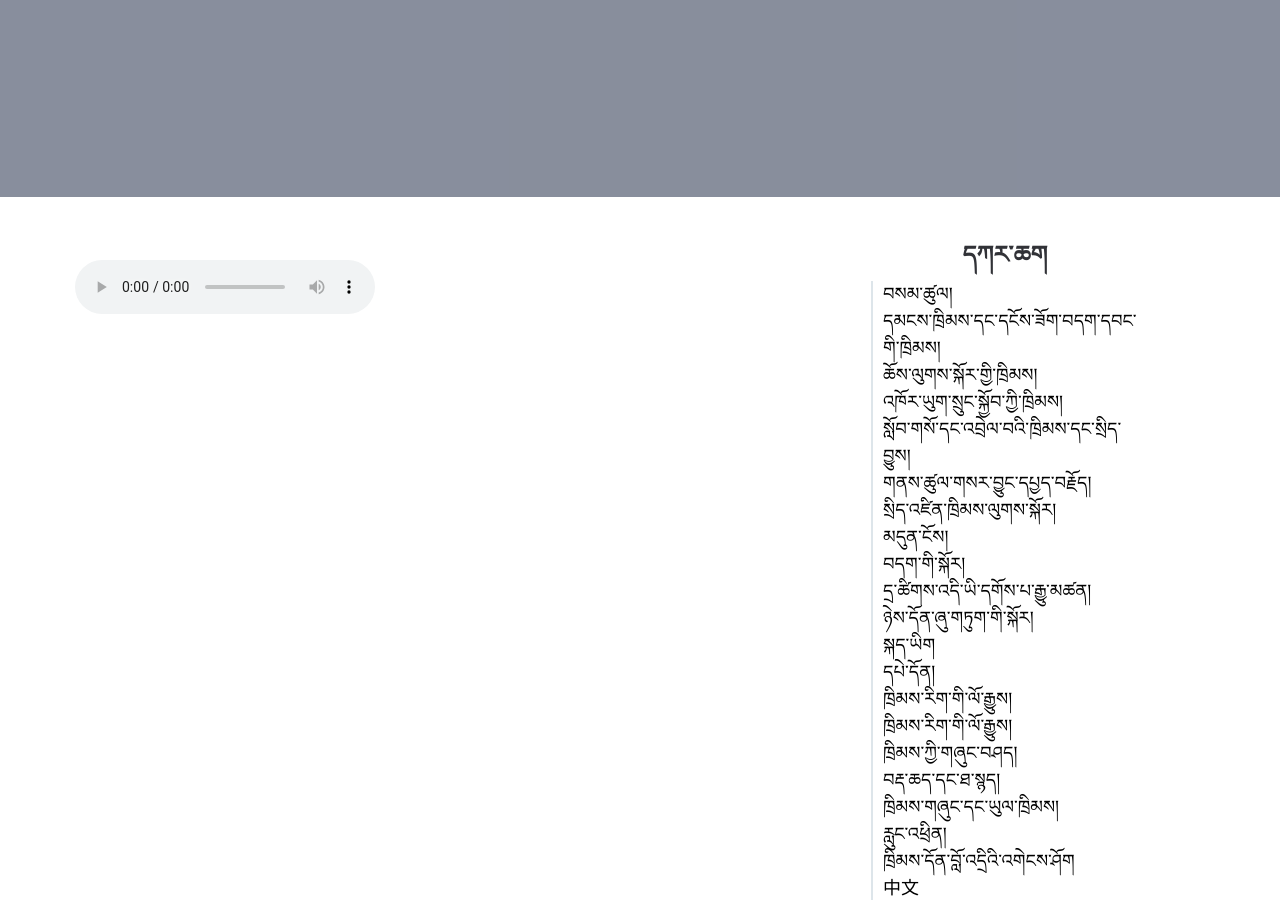
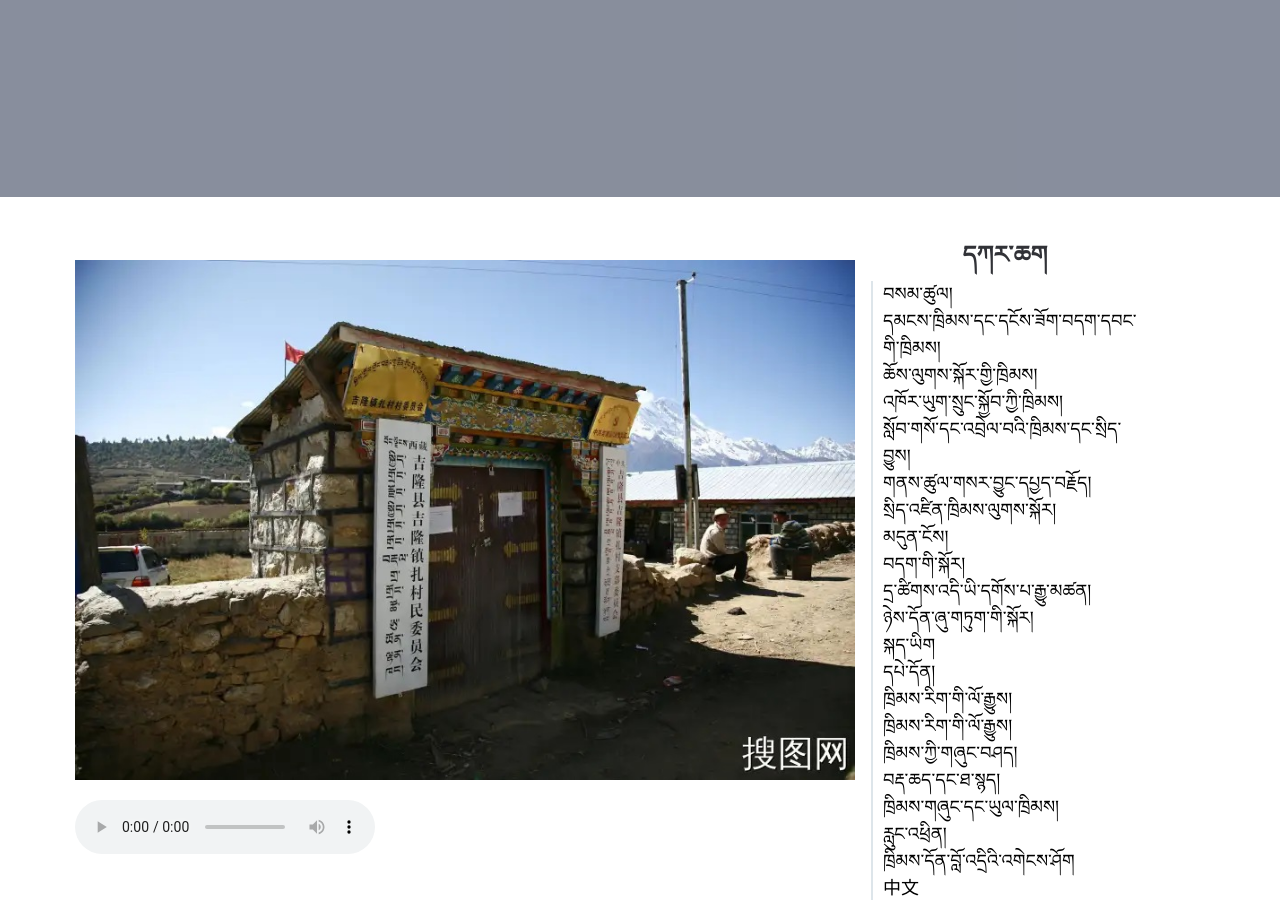
Before and after one commit to trim-leng/trim-leng.github.io, a Jekyll site: the page built from _posts/2024-08-22-villageleader.md, in a window 1280 px wide and 900 px high, scrolled down 315 px. Built offline with Jekyll 4.4.1, drawn with Linux system fonts in a browser that asks for light colours; some web fonts are replaced.

Commit message:
TinaCMS content update

```diff
--- a/_posts/2024-08-22-villageleader.md
+++ b/_posts/2024-08-22-villageleader.md
@@ -5,4 +5,6 @@ layout: post
 categories: ཁྲིམས་ཀྱི་གཞུང་བཤད།
 ---
 
+![](/assets/img/villageleader.jpg)
+
 <audio controls> <source src="https://media-trimleng.s3.amazonaws.com/assets/audio/village-leader.mp3" type="audio/mpeg">
```
